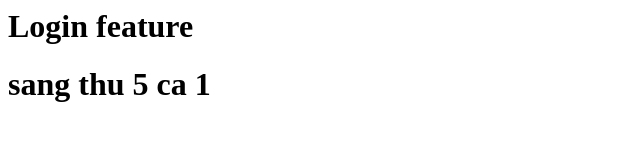
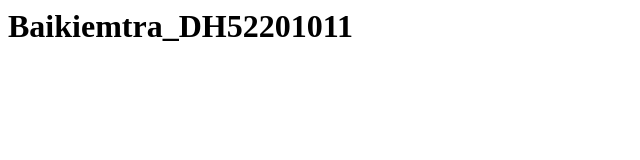
Before and after one commit to trongdai-2510/12345, a plain HTML site: page index.html in a window 1280 px wide. Shown: the whole page, without its empty margins (0-640 px from the left). Drawn offline with Linux system fonts and the light colour scheme.

Commit message:
update login feature

```diff
--- a/index.html
+++ b/index.html
@@ -1,2 +1 @@
-<h1>Login feature</h1>
-<h1>sang thu 5 ca 1</h1>
+<h1>Baikiemtra_DH52201011</h1>
```
